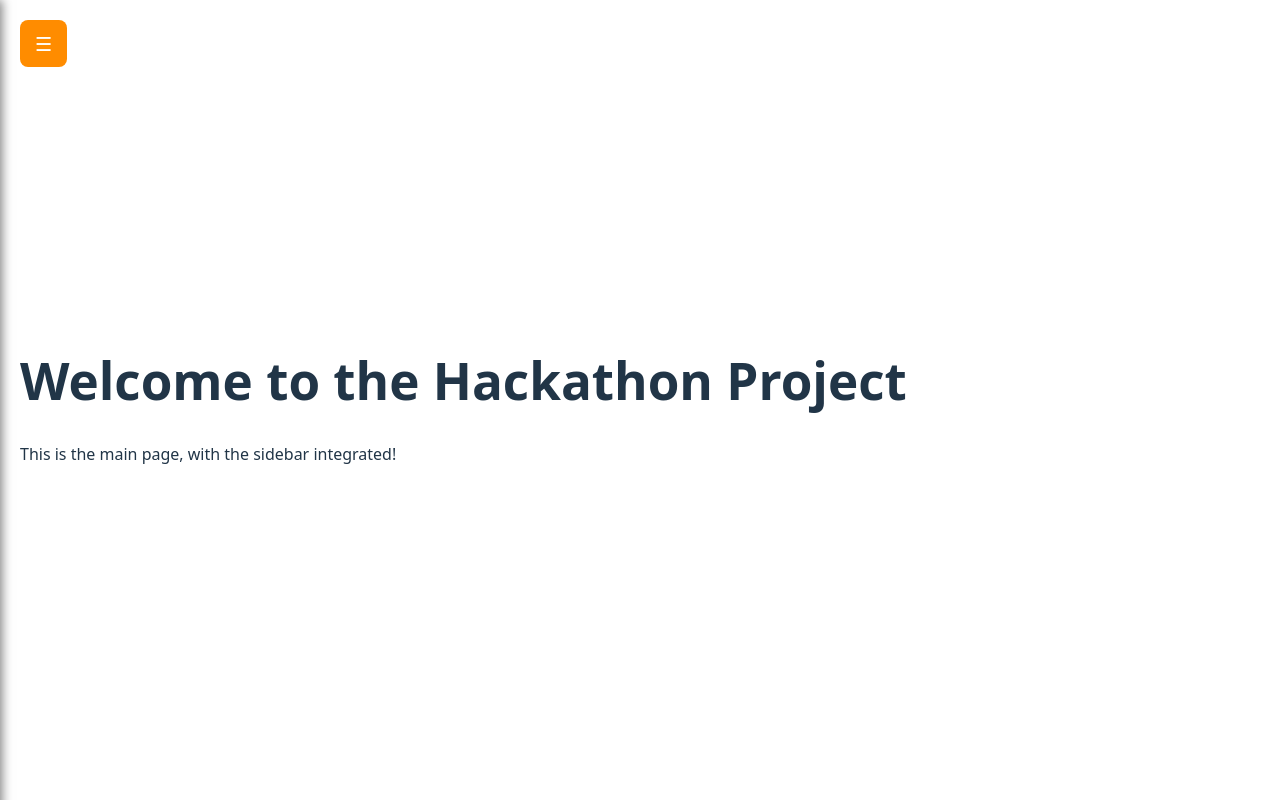
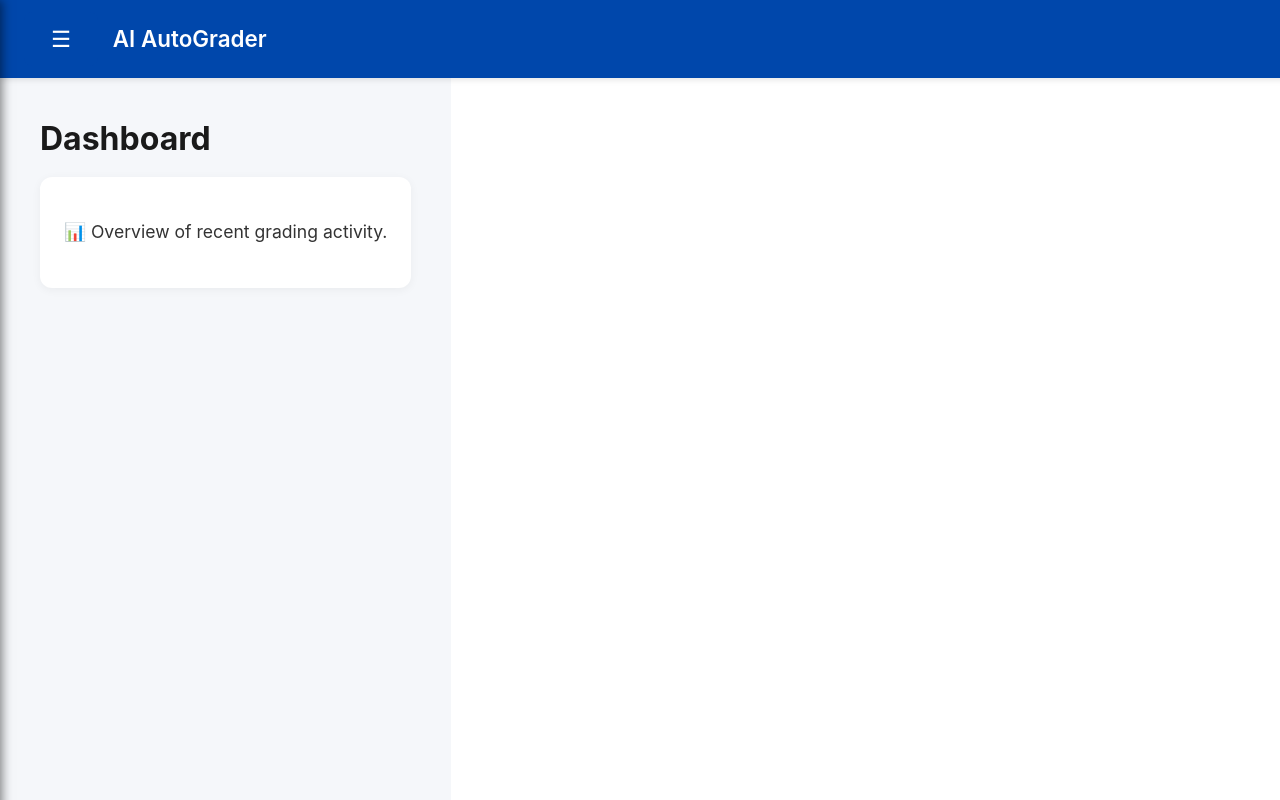
Before and after one commit to 25kgozon/HackOHIO25, a React (Vite) app in the folder src/frontend/vite-ui/: page / in a window 1280 px wide. Built offline with nearby package versions, Linux system fonts and the light colour scheme.

Commit message:
updated the main page and started on page navigation

```diff
--- a/src/frontend/vite-ui/src/components/Sidebar.jsx
+++ b/src/frontend/vite-ui/src/components/Sidebar.jsx
@@ -5,7 +5,7 @@
 const Sidebar = ({ isOpen, onClose, isLoggedIn }) => {
 
     const handleNavigate = (path) => {
-        console.log(isLoggedIn);
+        console.log(path);
         onClose();
     };
 
@@ -24,19 +24,15 @@
 
                 {/* Menu items */}
                 <ul className="sidebarMenu">
-                    <li onClick={() => handleNavigate("/")}>🏠 Home</li>
-                    <li onClick={() => handleNavigate(isLoggedIn ? "/profile" : "/account")}>
-                        {isLoggedIn ? "👤 Profile" : "👤 Login"}</li>
-                    {isLoggedIn && (
-                        <li onClick={() => handleNavigate("/saved-foods")}>📖 Saved Foods</li>
-                    )}
-                    <li onClick={() => handleNavigate("/explore")}>🍽️ Explore</li>
-                    <li onClick={() => handleNavigate("/friends")}>👥 Friends</li>
+                    <li onClick={() => handleNavigate("/login")}>👤 Login / Profile</li>
+                    <li onClick={() => handleNavigate("/")}>🏠 Dashboard</li>
+                    <li onClick={() => handleNavigate("/courses")}>📚 Courses</li>
+                    <li onClick={() => handleNavigate("/assignments")}>📝 Assignments</li>
+                    <li onClick={() => handleNavigate("/submissions")}>📤 Submissions</li>
+                    <li onClick={() => handleNavigate("/grades")}>📊 Grades</li>
                     <li onClick={() => handleNavigate("/settings")}>⚙️ Settings</li>
-                    {isLoggedIn && (
-                        <li onClick={handleLogout}>🚪 Logout</li>
-                    )}
                 </ul>
+
             </div>
         </div>
     );
--- a/src/frontend/vite-ui/src/main.tsx
+++ b/src/frontend/vite-ui/src/main.tsx
@@ -1,7 +1,7 @@
 import { StrictMode } from 'react'
 import { createRoot } from 'react-dom/client'
+import { BrowserRouter as Router, Routes, Route } from "react-router-dom";
 import './index.css'
-import App from './App.tsx'
 import MainPage from './pages/MainPage.jsx'
 
 createRoot(document.getElementById('root')!).render(
--- a/src/frontend/vite-ui/src/pages/MainPage.jsx
+++ b/src/frontend/vite-ui/src/pages/MainPage.jsx
@@ -1,47 +1,48 @@
-// src/pages/MainPage.js
 import React, { useState } from "react";
+import "../styles/MainPage.css";
 import Sidebar from "../components/Sidebar";
-import "../styles/Sidebar.css";
 
 const MainPage = () => {
     const [isSidebarOpen, setIsSidebarOpen] = useState(false);
+    const [activeSection, setActiveSection] = useState("Dashboard"); // Track which section to show
 
     const toggleSidebar = () => setIsSidebarOpen(!isSidebarOpen);
 
+    const handleNavigate = (section) => {
+        setActiveSection(section);
+        setIsSidebarOpen(false);
+    };
+
     return (
-        <div>
-            {/* Sidebar Toggle Button */}
-            <button
-                onClick={toggleSidebar}
-                style={{
-                    position: "fixed",
-                    top: 20,
-                    left: 20,
-                    zIndex: 1100,
-                    background: "#ff8c00",
-                    border: "none",
-                    color: "white",
-                    padding: "10px 15px",
-                    borderRadius: "8px",
-                    cursor: "pointer",
-                    fontSize: "1.2rem",
-                }}
-            >
-                ☰
-            </button>
+        <div className="main-page">
+            {/* Header / Navbar */}
+            <header className="main-header">
+                <button className="menu-btn" onClick={toggleSidebar}>
+                    ☰
+                </button>
+                <h1>AI AutoGrader</h1>
+            </header>
 
             {/* Sidebar Component */}
             <Sidebar
                 isOpen={isSidebarOpen}
                 onClose={() => setIsSidebarOpen(false)}
-                isLoggedIn={true} // change to false to test
+                onNavigate={handleNavigate}
             />
 
             {/* Page Content */}
-            <div style={{ padding: "80px 20px" }}>
-                <h1>Welcome to the Hackathon Project</h1>
-                <p>This is the main page, with the sidebar integrated!</p>
-            </div>
+            <main className="main-content">
+                <h1>{activeSection}</h1>
+                <div className="placeholder-section">
+                    {activeSection === "Dashboard" && <p>📊 Overview of recent grading activity.</p>}
+                    {activeSection === "Courses" && <p>📚 List of enrolled courses.</p>}
+                    {activeSection === "Assignments" && <p>📝 Assignments ready for grading.</p>}
+                    {activeSection === "Submissions" && <p>📤 Uploaded student submissions.</p>}
+                    {activeSection === "Grades" && <p>🏅 Recent grading reports and scores.</p>}
+                    {activeSection === "Settings" && <p>⚙️ Account and system configuration.</p>}
+                    {activeSection === "Login / Profile" && <p>👤 Authentication and user details.</p>}
+                </div>
+            </main>
         </div>
     );
 };
--- a/src/frontend/vite-ui/src/styles/MainPage.css
+++ b/src/frontend/vite-ui/src/styles/MainPage.css
@@ -0,0 +1,91 @@
+/* === Main Page Layout === */
+.main-page {
+    display: flex;
+    flex-direction: column;
+    min-height: 100vh;
+    background-color: #f5f7fa;
+    font-family: "Inter", "Segoe UI", sans-serif;
+    color: #1a1a1a;
+}
+
+/* === Header / Top Bar === */
+.main-header {
+    position: fixed;
+    top: 0;
+    left: 0;
+    width: 100%;
+    background: #0047ab;
+    color: white;
+    padding: 12px 24px;
+    display: flex;
+    align-items: center;
+    justify-content: flex-start;
+    box-shadow: 0 2px 6px rgba(0, 0, 0, 0.1);
+    z-index: 1000;
+}
+
+.main-header h1 {
+    font-size: 1.4rem;
+    font-weight: 600;
+    margin: 0;
+}
+
+/* === Sidebar Toggle Button === */
+.menu-btn {
+    background: #0047ab;
+    border: none;
+    color: white;
+    font-size: 1.4rem;
+    cursor: pointer;
+    margin-right: 15px;
+    transition: background 0.2s ease-in-out;
+}
+
+.menu-btn:hover {
+    background: #005bce;
+}
+
+/* === Main Content === */
+.main-content {
+    padding: 100px 40px 40px 40px;
+    max-width: 900px;
+    margin: 0 auto;
+}
+
+.main-content h1 {
+    font-size: 2rem;
+    font-weight: 700;
+    margin-bottom: 10px;
+}
+
+.main-content p {
+    font-size: 1.1rem;
+    line-height: 1.6;
+    color: #333;
+}
+
+/* === Section Placeholder Boxes === */
+.placeholder-section {
+    margin-top: 20px;
+    background: white;
+    border-radius: 12px;
+    padding: 24px;
+    box-shadow: 0 2px 10px rgba(0, 0, 0, 0.05);
+    transition: transform 0.2s ease, box-shadow 0.2s ease;
+}
+
+.placeholder-section:hover {
+    transform: translateY(-2px);
+    box-shadow: 0 4px 14px rgba(0, 0, 0, 0.08);
+}
+
+/* === Responsive Design === */
+@media (max-width: 768px) {
+    .main-content {
+        padding: 80px 20px;
+    }
+
+    .main-content h1 {
+        font-size: 1.6rem;
+    }
+}
```
